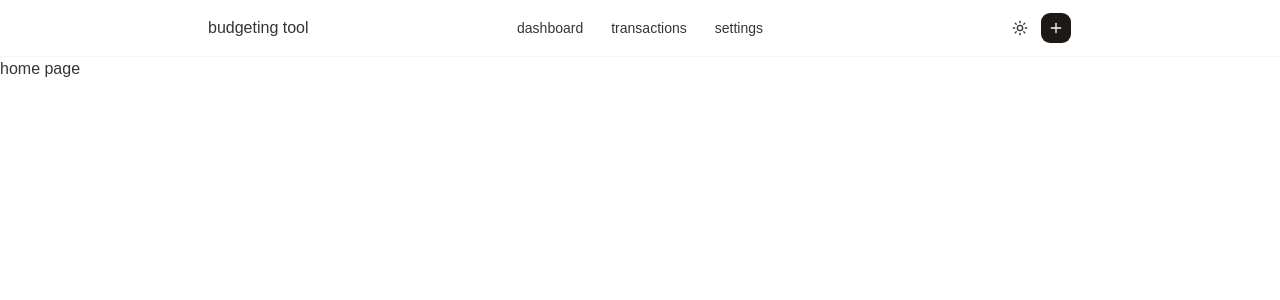
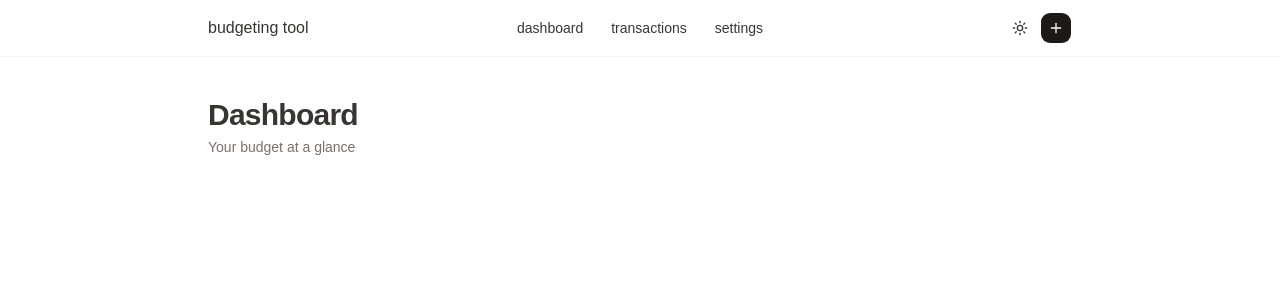
Before and after one commit to ctrlvish/budgeting-tool, a React (Vite) app: page / in a window 1280 px wide. Shown: the top 300 px of the page. Built offline with nearby package versions, Linux system fonts and the light colour scheme.

Commit message:
fix: rename dashboard

```diff
--- a/src/App.tsx
+++ b/src/App.tsx
@@ -2,7 +2,7 @@ import { useState } from 'react'
 import AppHeader from './components/app-header'
 import TransactionDialog from './components/transaction-dialog'
 import { Route, Routes } from 'react-router'
-import Home from './pages/home'
+import Dashboard from './pages/dashboard'
 import Transactions from './pages/transactions'
 import Settings from './pages/settings'
 import type { Transaction } from './types'
@@ -33,7 +33,7 @@ function App() {
 
             <main>
                 <Routes>
-                    <Route path="/" element={<Home />} />
+                    <Route path="/" element={<Dashboard />} />
                     <Route
                         path="/transactions"
                         element={
--- a/src/pages/Home.tsx
+++ /dev/null
@@ -1,3 +0,0 @@
-export default function Home(){
-    return <>home page</>
-}
--- /dev/null
+++ b/src/pages/dashboard.tsx
@@ -0,0 +1,11 @@
+
+
+export default function Dashboard(){
+    return (
+    <main className='mx-auto grid w-full max-w-4xl gap-6 px-4 py-10'>
+        <header className="space-y-1">
+            <h1 className='font-heading text-3xl font-semibold tracking-tight'>Dashboard</h1>
+            <p className='text-sm text-muted-foreground'>Your budget at a glance</p>
+        </header>
+    </main>)
+}
```
